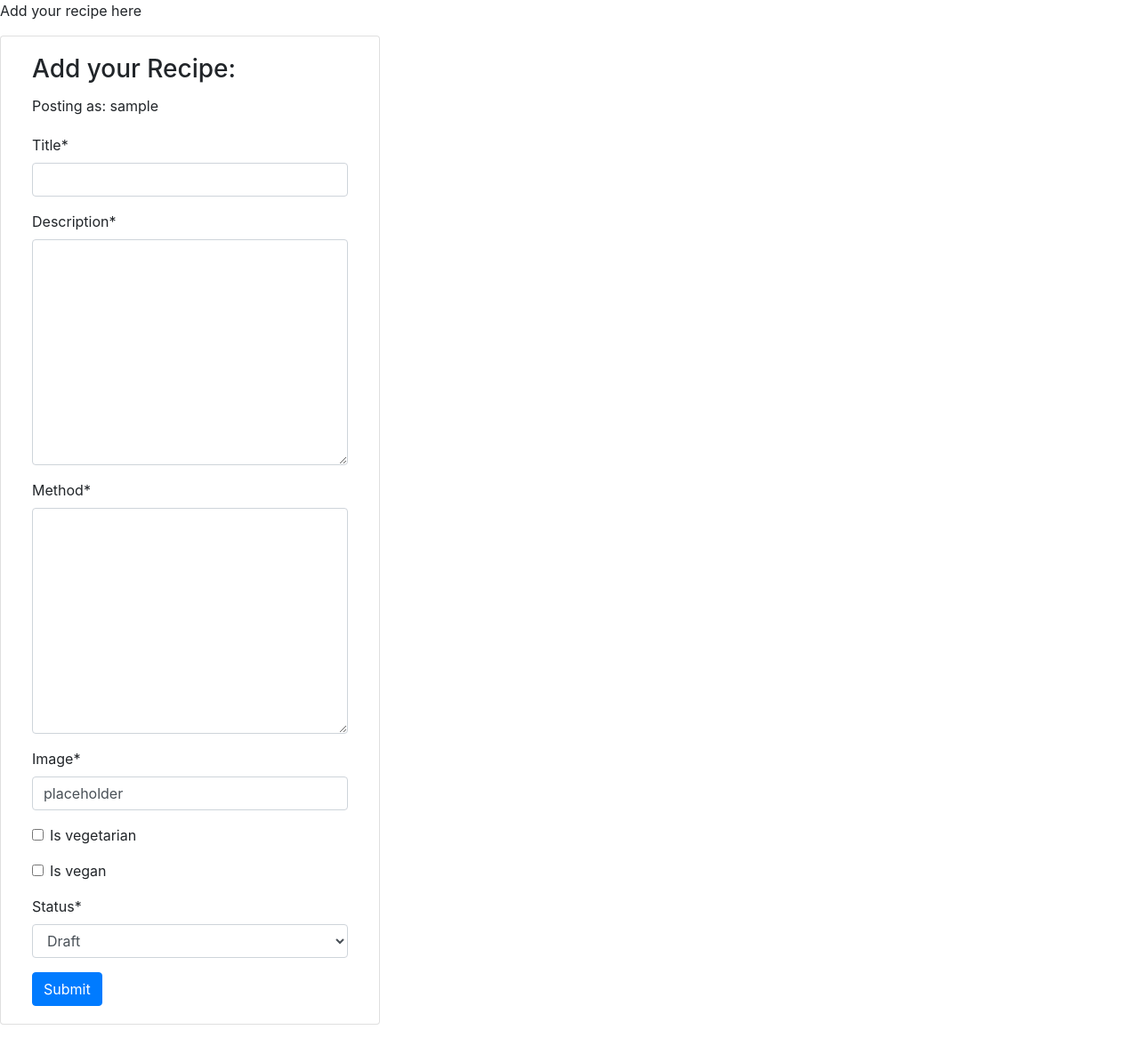
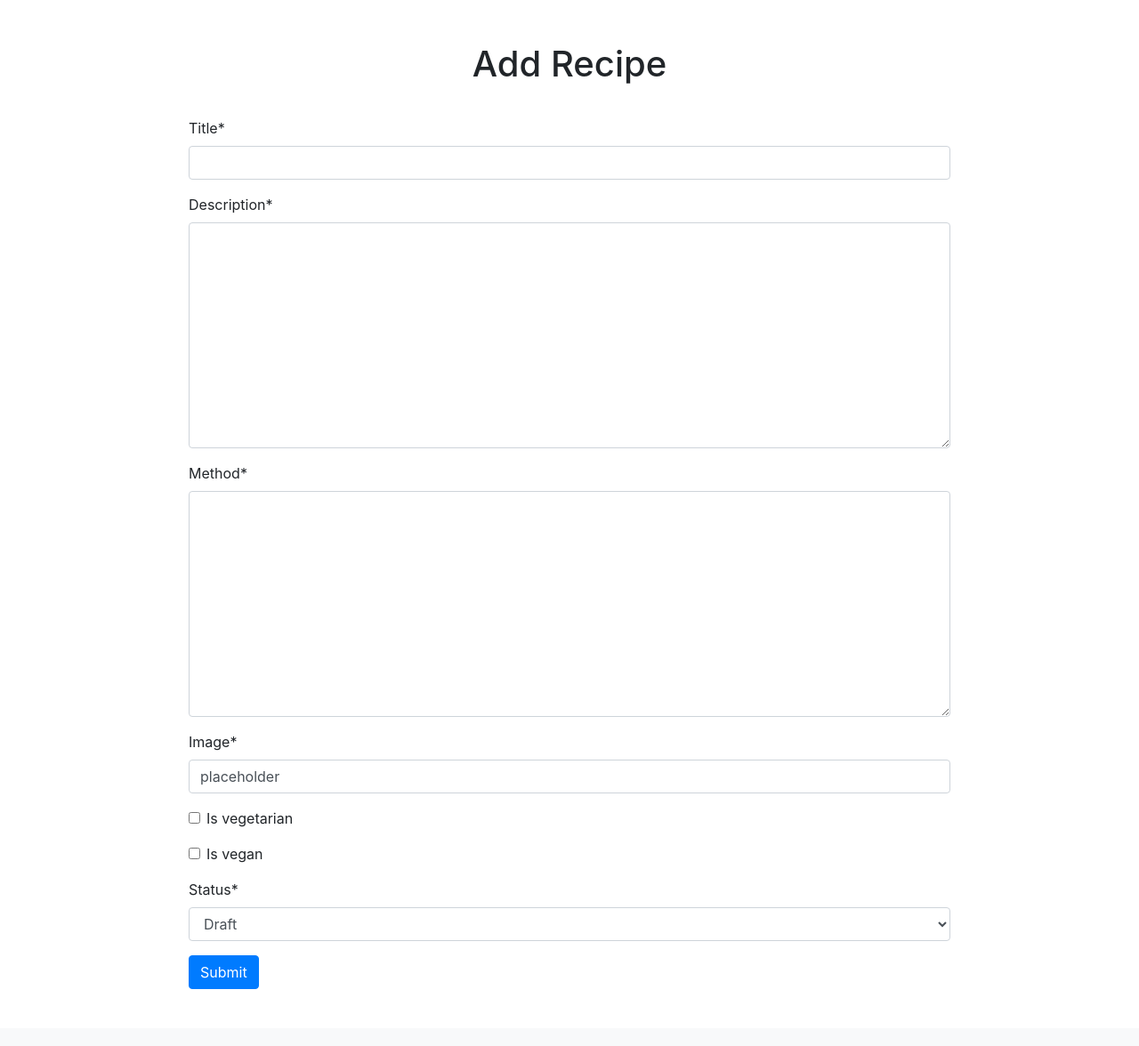
Before and after one commit to AliOKeeffe/PP4_My_Meal_Planner, a Django app: page /addrecipe/ in a window 1280 px wide. Shown: the part 56-1232 px from the top of the page at 89% size. After the commit the page ends 1168 px from the top, so only its background shows below. Run offline with Django 3.2, Linux system fonts and the light colour scheme; the visitor is signed in with stand-in values (Sample User, id 1); some libraries are stand-ins or nearby versions.

Commit message:
Add bootstrap styling to add recipe form and import summernote widget

```diff
--- a/eateasy/forms.py
+++ b/eateasy/forms.py
@@ -1,5 +1,7 @@
 from .models import Comment, Recipe
 from django import forms
+from django_summernote.widgets import SummernoteWidget, SummernoteInplaceWidget
+
 
 class CommentForm(forms.ModelForm):
     class Meta:
@@ -23,3 +25,7 @@ class RecipeForm(forms.ModelForm):
             'is_vegan',
             'status',
         ]
+        widgets = {
+            'description': SummernoteInplaceWidget(),
+            'method': SummernoteInplaceWidget()
+        }
--- a/static/css/style.css
+++ b/static/css/style.css
@@ -51,3 +51,8 @@ h1, h2, h6 {
     object-fit: cover;
     width: 100%;
 }
+
+.add-recipe {
+    width: 80%;
+    margin: 0 auto;
+}
--- a/templates/add_recipe.html
+++ b/templates/add_recipe.html
@@ -4,15 +4,12 @@
 
 {% load crispy_forms_tags %}
 
-<div>
-    <p>Add your recipe here</p>
-    <div class="col-md-4 card mb-4 mt-3">
+<div class="container">
+    <h1 class="mt-5">Add Recipe</h1>
+    <div class="card mb-4 mt-3" style="border: none;">
         <div class="card-body">
             {% if user.is_authenticated %}
-
-            <h3 class="card-title">Add your Recipe:</h3>
-            <p>Posting as: {{ user.username }}</p>
-            <form method="post" style="margin-top: 1.3em;">
+            <form method="post" class="add-recipe">
                 {{ form | crispy }}
                 {% csrf_token %}
                 <button type="submit" class="btn btn-primary">Submit</button>
@@ -23,6 +20,4 @@
     </div>
 </div>
 
-
-
 {%endblock%}
```
